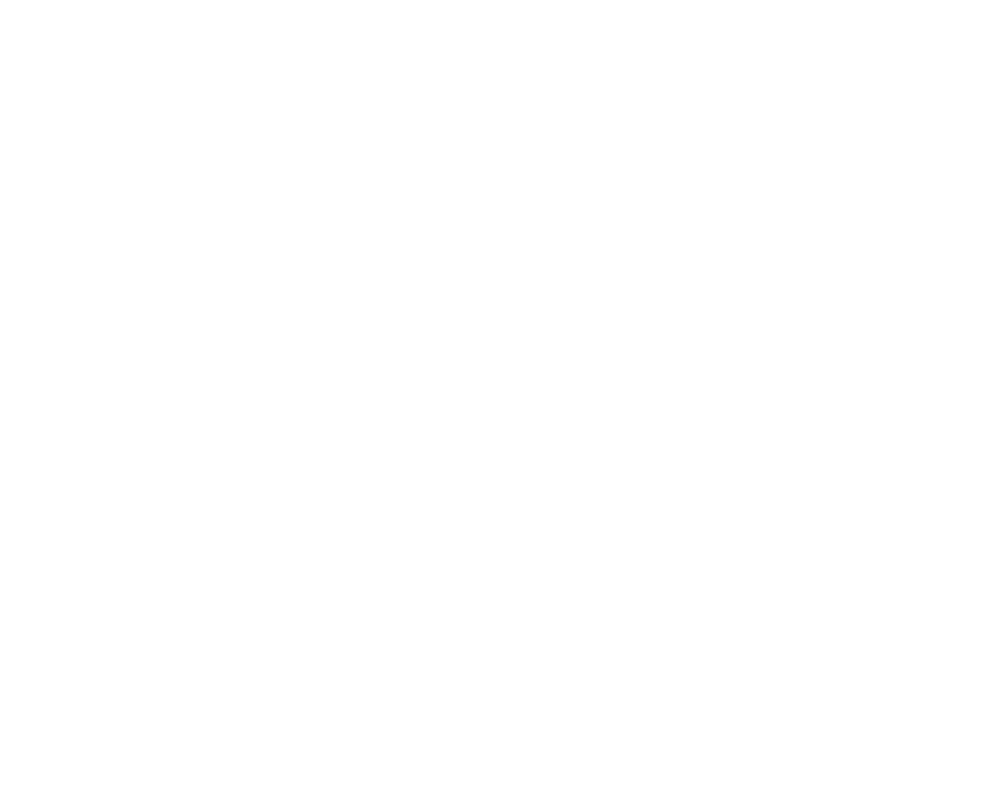
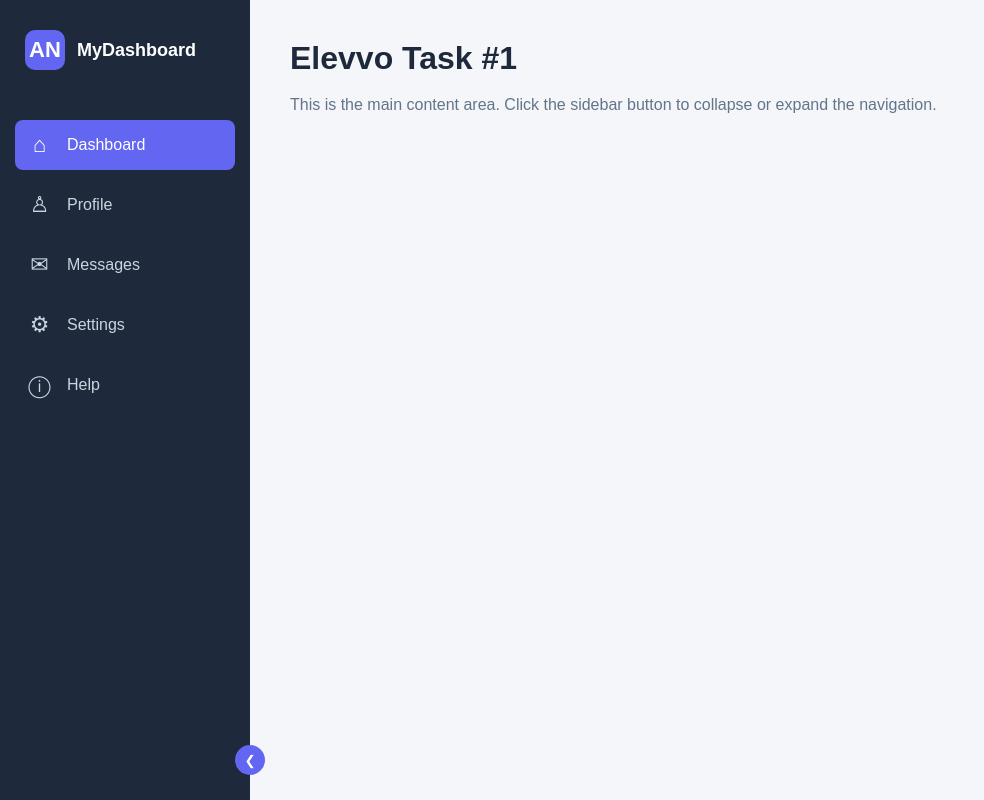
Before and after one commit to anesuraswe/collapsible-side-bar, a plain HTML site: page index.html in a window 1280 px wide. Shown: the whole page, without its empty margins (0-984 px from the left). Drawn offline with Linux system fonts and the light colour scheme.

Commit message:
#css-styles

```diff
--- a/index.html
+++ b/index.html
@@ -1,12 +1,81 @@
+
 <!DOCTYPE html>
 <html lang="en">
 <head>
     <meta charset="UTF-8">
     <meta name="viewport" content="width=device-width, initial-scale=1.0">
+    <title>Collapsible Sidebar</title>
     <link rel="stylesheet" href="style.css">
-    <title>Collapsible Side Bar</title>
 </head>
 <body>
+
+    <div class="container">
+
+        <!-- Sidebar -->
+        <aside class="sidebar" id="sidebar">
+
+            <!-- Logo section -->
+            <div class="logo">
+                <div class="logo-icon">AN</div>
+                <span class="logo-text">MyDashboard</span>
+            </div>
+
+            <!-- Navigation links -->
+            <nav class="navigation">
+
+                <a href="#" class="nav-link active">
+                    <span class="icon">⌂</span>
+                    <span class="link-text">Dashboard</span>
+                </a>
+
+                <a href="#" class="nav-link">
+                    <span class="icon">♙</span>
+                    <span class="link-text">Profile</span>
+                </a>
+
+                <a href="#" class="nav-link">
+                    <span class="icon">✉</span>
+                    <span class="link-text">Messages</span>
+                </a>
+
+                <a href="#" class="nav-link">
+                    <span class="icon">⚙</span>
+                    <span class="link-text">Settings</span>
+                </a>
+
+                <a href="#" class="nav-link">
+                    <span class="icon">ⓘ</span>
+                    <span class="link-text">Help</span>
+                </a>
+
+            </nav>
+
+            <!-- Collapse button -->
+            <button class="toggle-btn" id="toggleBtn"
+                aria-label="Collapse sidebar"
+                aria-expanded="true">
+                <span id="toggleIcon">❮</span>
+            </button>
+
+        </aside>
+
+        <!-- Main content -->
+        <main class="main-content">
+
+            <button class="mobile-menu-btn" id="mobileMenuBtn">
+                ☰
+            </button>
+
+            <h1>Elevvo Task #1</h1>
+            <p>
+                This is the main content area. Click the sidebar
+                button to collapse or expand the navigation.
+            </p>
+
+        </main>
+
+    </div>
+
     <script src="script.js"></script>
 </body>
 </html>
--- a/style.css
+++ b/style.css
@@ -0,0 +1,178 @@
+
+/* General styling */
+* {
+    margin: 0;
+    padding: 0;
+    box-sizing: border-box;
+}
+
+body {
+    font-family: Arial, sans-serif;
+    background: #f4f6f9;
+}
+
+.container {
+    display: flex;
+    min-height: 100vh;
+}
+
+/* Sidebar */
+.sidebar {
+    width: 250px;
+    height: 100vh;
+    background: #1e293b;
+    color: white;
+    padding: 20px 15px;
+    position: relative;
+    display: flex;
+    flex-direction: column;
+
+    transition: width 0.3s ease;
+    flex-shrink: 0;
+}
+
+/* Logo */
+.logo {
+    display: flex;
+    align-items: center;
+    gap: 12px;
+    padding: 10px;
+    margin-bottom: 40px;
+    white-space: nowrap;
+}
+
+.logo-icon {
+    width: 40px;
+    height: 40px;
+    min-width: 40px;
+    background: #6366f1;
+    border-radius: 10px;
+
+    display: flex;
+    align-items: center;
+    justify-content: center;
+
+    font-size: 22px;
+    font-weight: bold;
+}
+
+.logo-text {
+    font-size: 18px;
+    font-weight: bold;
+    transition: opacity 0.2s ease;
+}
+
+/* Navigation */
+.navigation {
+    display: flex;
+    flex-direction: column;
+    gap: 10px;
+}
+
+.nav-link {
+    display: flex;
+    align-items: center;
+    gap: 15px;
+
+    padding: 12px;
+    border-radius: 8px;
+
+    text-decoration: none;
+    color: #cbd5e1;
+
+    white-space: nowrap;
+    transition: background 0.2s ease, color 0.2s ease;
+}
+
+.nav-link:hover,
+.nav-link.active {
+    background: #6366f1;
+    color: white;
+}
+
+.icon {
+    min-width: 25px;
+    font-size: 22px;
+    text-align: center;
+}
+
+.link-text {
+    transition: opacity 0.2s ease;
+}
+
+/* Toggle button */
+.toggle-btn {
+    position: absolute;
+    bottom: 25px;
+    right: -15px;
+
+    width: 30px;
+    height: 30px;
+
+    border: none;
+    border-radius: 50%;
+    background: #6366f1;
+    color: white;
+
+    cursor: pointer;
+    z-index: 2;
+}
+
+/* Main content */
+.main-content {
+    flex: 1;
+    padding: 40px;
+}
+
+.main-content h1 {
+    margin-bottom: 15px;
+    color: #1e293b;
+}
+
+.main-content p {
+    color: #64748b;
+    line-height: 1.6;
+}
+
+/* Hide mobile menu button on desktop */
+.mobile-menu-btn {
+    display: none;
+}
+
+
+/* Collapsed sidebar */
+.sidebar.collapsed {
+    width: 75px;
+}
+
+/* Hide logo text */
+.sidebar.collapsed .logo-text {
+    opacity: 0;
+    width: 0;
+    overflow: hidden;
+}
+
+/* Hide navigation text */
+.sidebar.collapsed .link-text {
+    opacity: 0;
+    width: 0;
+    overflow: hidden;
+}
+
+/* Center navigation icons */
+.sidebar.collapsed .nav-link {
+    justify-content: center;
+    padding: 12px 0;
+}
+
+/* Center logo */
+.sidebar.collapsed .logo {
+    justify-content: center;
+    padding: 10px 0;
+}
+
+/* Rotate toggle icon */
+.sidebar.collapsed .toggle-btn span {
+    display: inline-block;
+    transform: rotate(180deg);
+}
```
